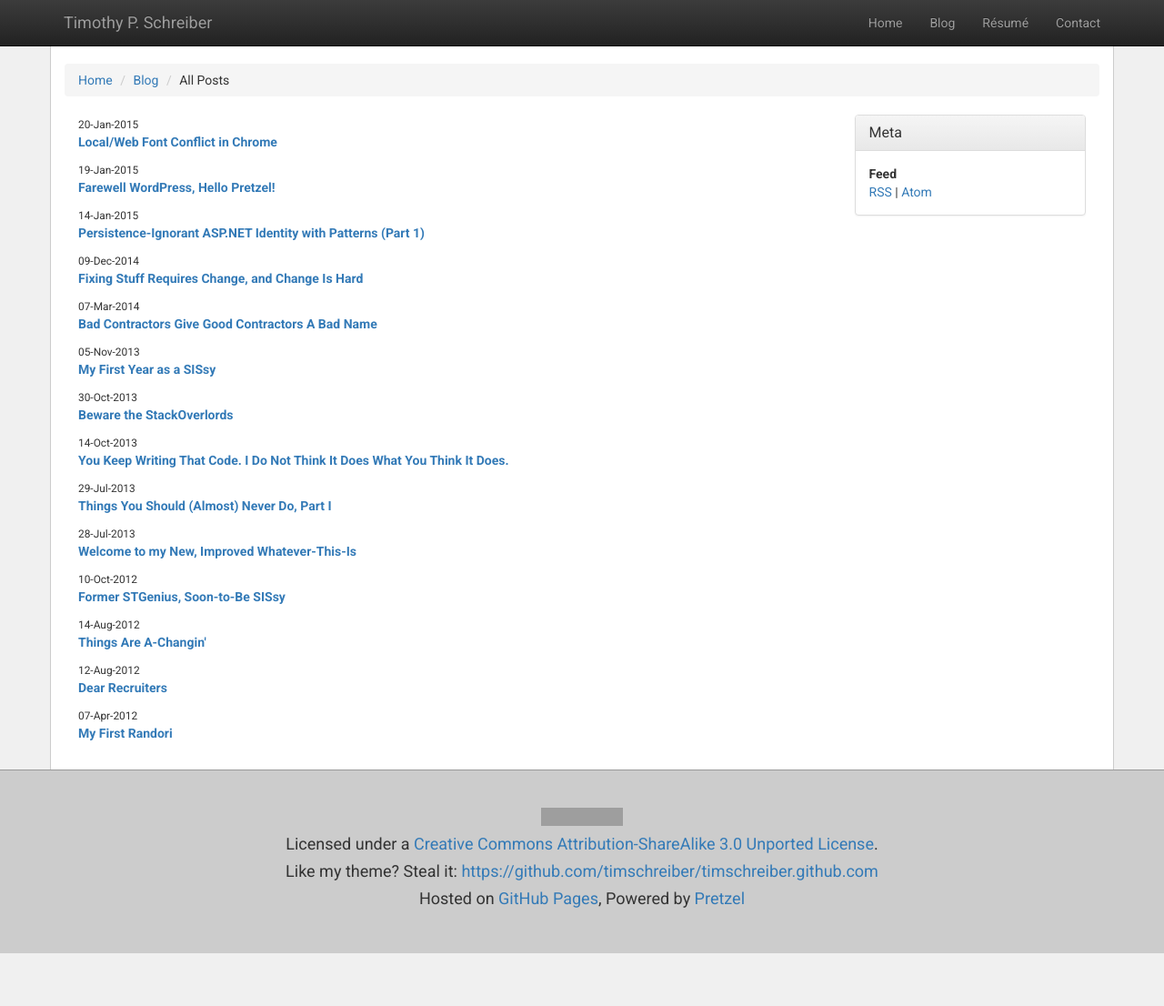
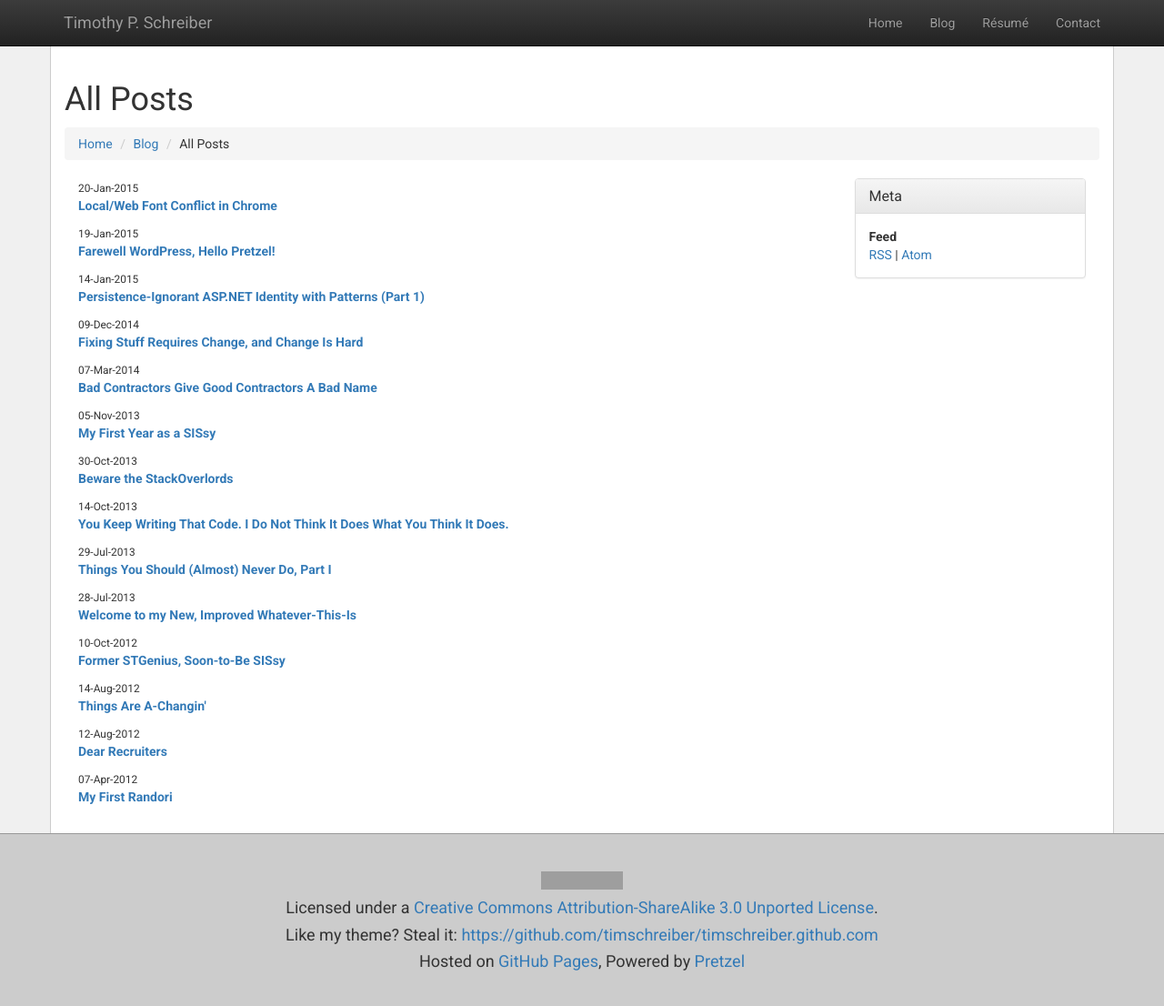
Before and after one commit to timschreiber/timschreiber.github.com, a Jekyll site: the page built from blog/archive/index.html, in a window 1280 px wide and 1117 px high. Shown: the top 1106 px of the window at 91% size. Built offline with Jekyll 4.4.1, drawn with Linux system fonts in a browser that asks for light colours; nearby versions of some CDN libraries; grey boxes are pictures that could not be loaded.

Commit message:
Added title to archive page

```diff
--- a/blog/archive/index.html
+++ b/blog/archive/index.html
@@ -2,6 +2,8 @@
 layout : page
 title : "All Posts"
 ---
+
+<h1>All Posts</h1>
 
 <ol class="breadcrumb">
 	<li><a href="/">Home</a></li>
```
